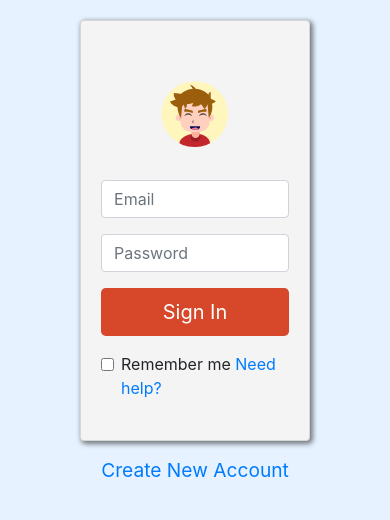
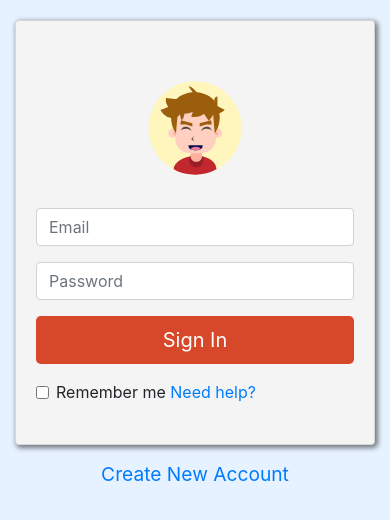
Before and after one commit to MicahJank/login-portal, a plain HTML site: page index.html in a window 390 px wide. Drawn offline with nearby package versions, Linux system fonts and the light colour scheme.

Commit message:
login-portal
adjusted code to make mobile compatibility more effective

```diff
--- a/index.html
+++ b/index.html
@@ -20,7 +20,7 @@
     <div class="container sign-in-container">
         <div class="row">
             <div class="col"></div>
-            <div class="col-8">
+            <div class="col-sm-12 col-md-8">
                 <div class="card sign-in-card">
                     <div class="card-body">
                         <img class="img-fluid sign-in-img" src="/assets/Micah Svg.svg" alt="login-image">
--- a/main.css
+++ b/main.css
@@ -18,7 +18,7 @@ img.sign-in-img {
     display: block;
     margin: auto;
     padding: 0 2rem 2rem;
-    width: 70%;
+    width: 50%;
 }
 
 form.sign-in-form {
```
